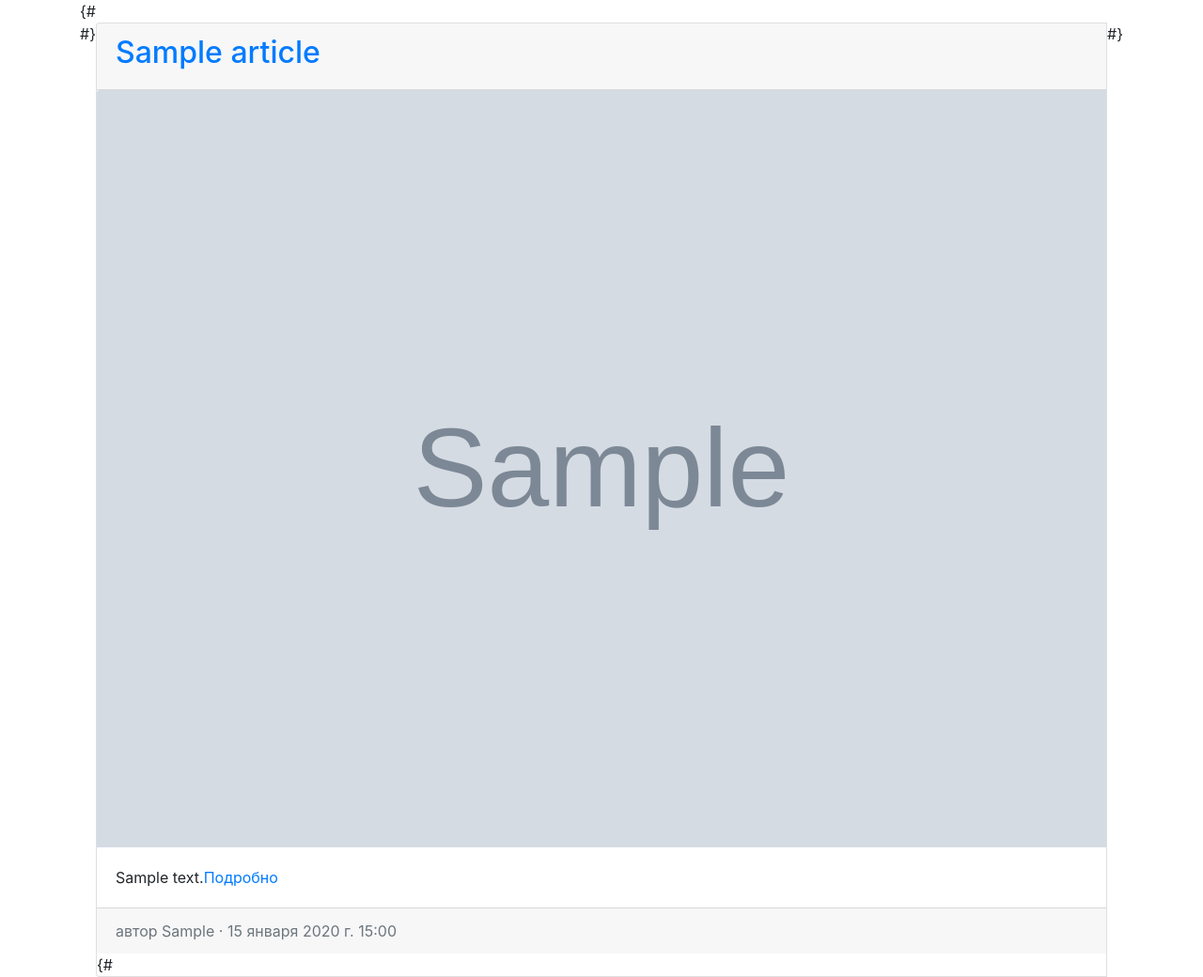
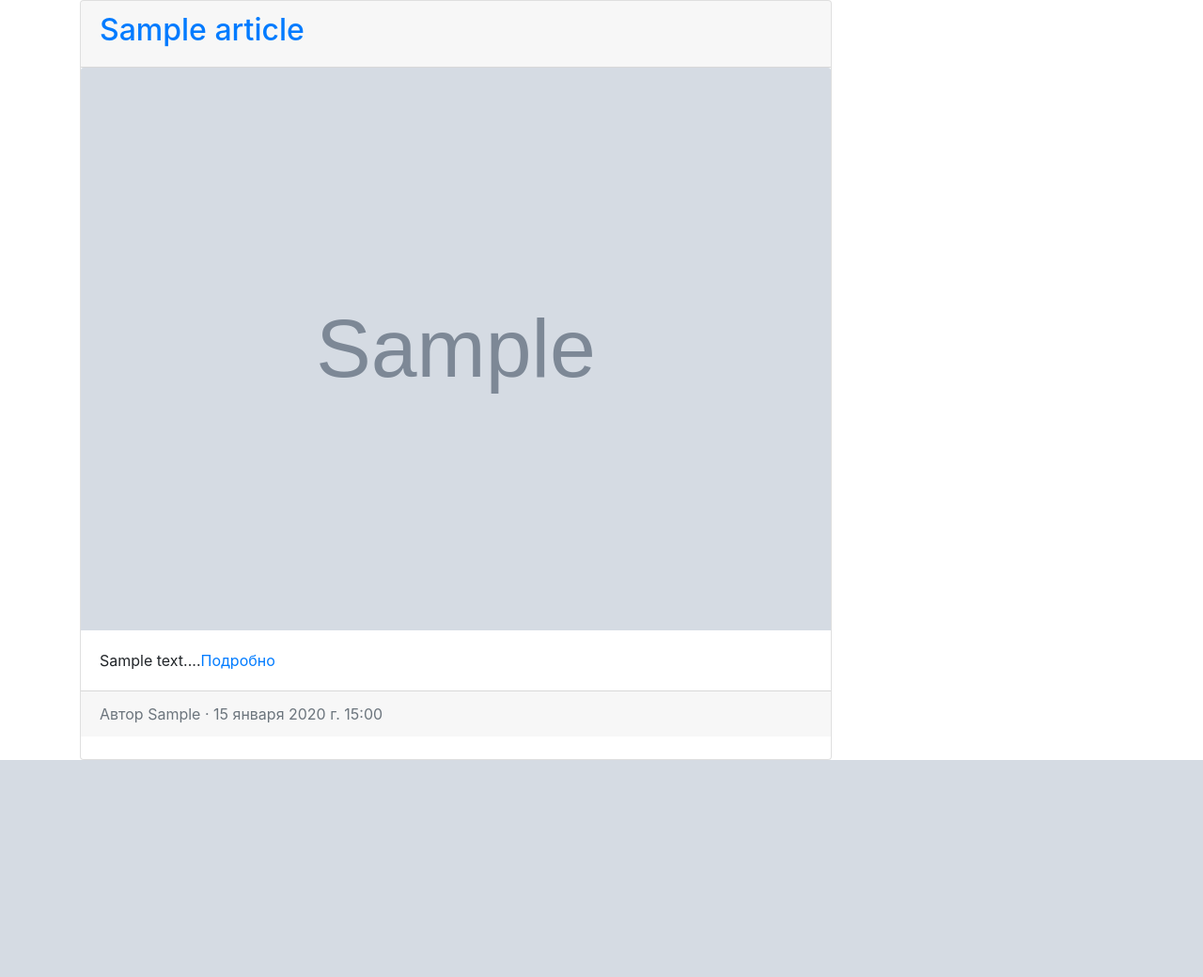
Before and after one commit to kabul01/newblog, a Django app: page /articles in a window 1280 px wide. Shown: the part 70-1110 px from the top of the page at 94% size. After the commit the page ends 879 px from the top, so only its background shows below. Run offline with Django 4.2, Linux system fonts and the light colour scheme; tables that the repository leaves empty hold one stand-in row (values such as "Sample post"); grey boxes marked "Sample" are stand-in pictures; parts of the project's set-up code (start-up, migrations or seed data) failed here and were passed over; some libraries are stand-ins or nearby versions.

Commit message:
article list update

```diff
--- a/templates/article_list.html
+++ b/templates/article_list.html
@@ -3,26 +3,23 @@
 {% block title %}Посты{% endblock title %}
 
 {% block content %}
-{#
-<div class="card-group">#}
+{#    <div class="card-group">#}
     {% for article in object_list %}
         <div class="card" style="width: 50rem;">
             <div class="card-header">
-            <span class="font-weight-bold"><a href="{% url 'article_detail' article.pk %}"><h2>{{ article.title }}</h2></a></span>
+                <span class="font-weight-bold"><a href="{% url 'article_detail' article.pk  %}"><h2>{{ article.title }}</h2></a></span>
             </div>
             {% if article.photo %}
                 <img class="card-img-top" src="{{ article.photo.url }}" alt="{{ article.title }}">
-        {% endif %}
+            {%  endif %}
             <div class="card-body">
-            {{ article.summary }}<a href="{% url 'article_detail' article.pk %}">Подробно</a>
+                {{ article.summary }}...<a href="{% url 'article_detail' article.pk  %}">Подробно</a>
             </div>
             <div class="card-footer text-left text-muted">
-            <span class="text-muted">автор {{ article.author | title }} &middot; {{ article.date }}</span>
+                <span class="text-muted">Автор {{ article.author | title }} &middot; {{ article.date }}</span>
             </div>
-        {#
-    </div>
-    #}
-    <br/>
+{#        </div>#}
+        <br />
     {% endfor %}
     </div>
 {% endblock content %}
```
Lines whose indentation alone changed are shown as unchanged.
